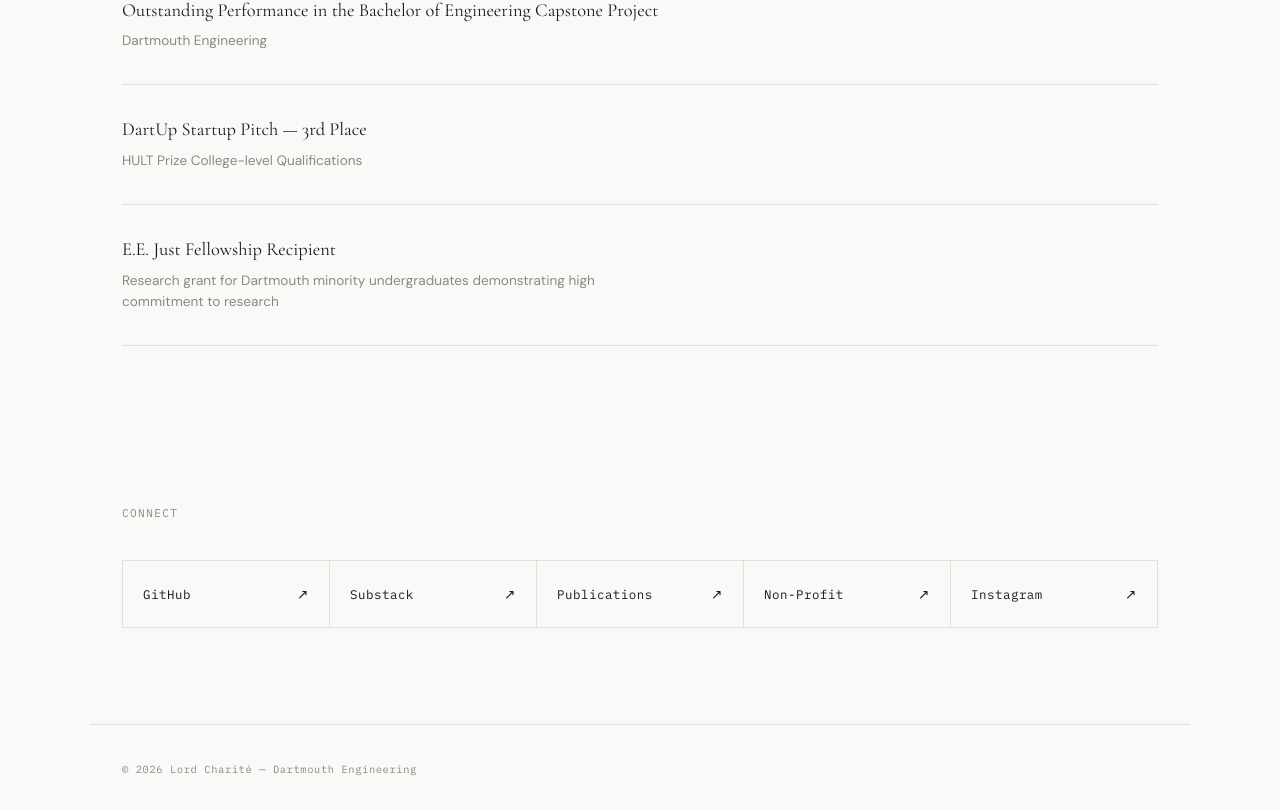
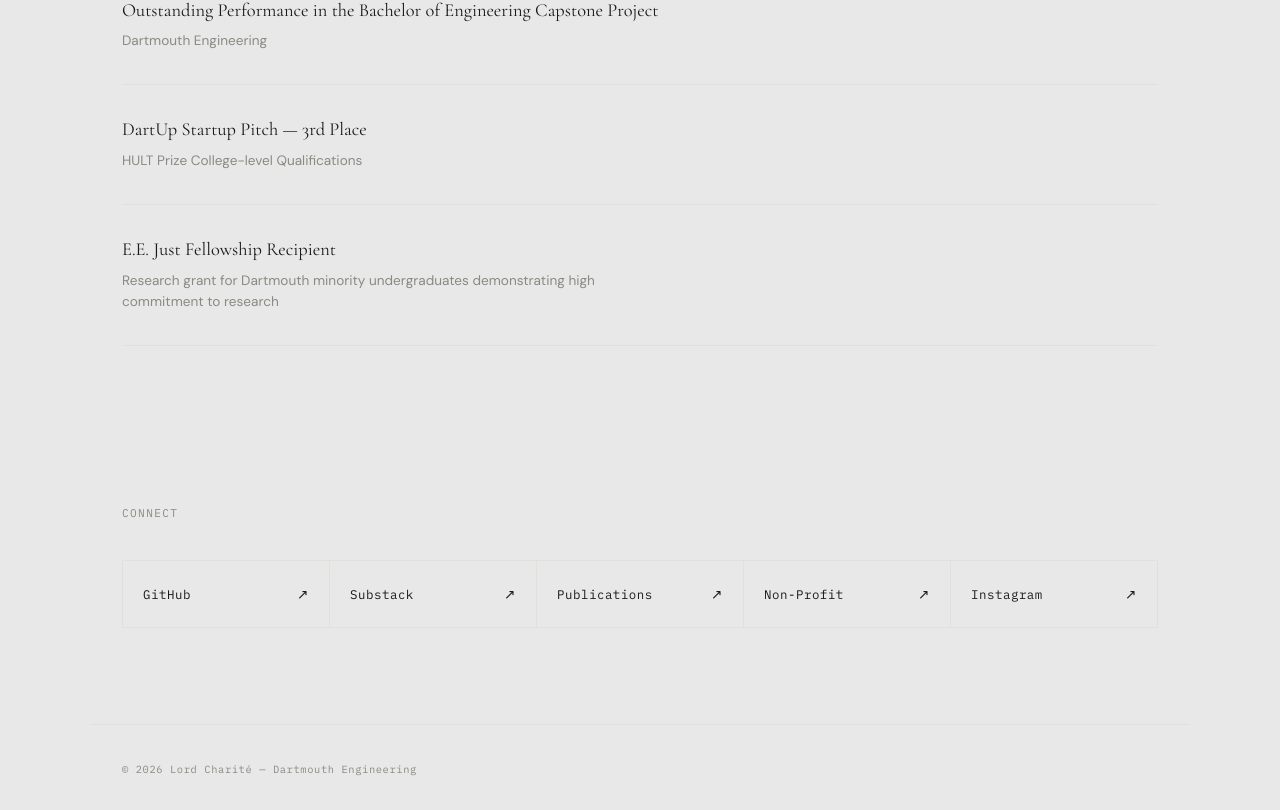
Before and after one commit to lord-charite/portfolio, a React (Vite) app: page / in a window 1280 px wide. Shown: the part 3837-4647 px from the top of the page. Built offline with nearby package versions, Linux system fonts and the light colour scheme.

Commit message:
Change background color variable from #faf9f7 to #e8e8e8

```diff
--- a/src/App.jsx
+++ b/src/App.jsx
@@ -555,7 +555,7 @@ const cssVars = `
   @import url('https://fonts.googleapis.com/css2?family=Cormorant+Garamond:wght@300;400;500&family=IBM+Plex+Mono:wght@300;400&family=DM+Sans:wght@300;400;500&display=swap');
 
   :root {
-    --bg: #faf9f7;
+    --bg: #e8e8e8;
     --fg: #1a1a18;
     --fg-secondary: #3d3d38;
     --muted: #8a8a82;
```
